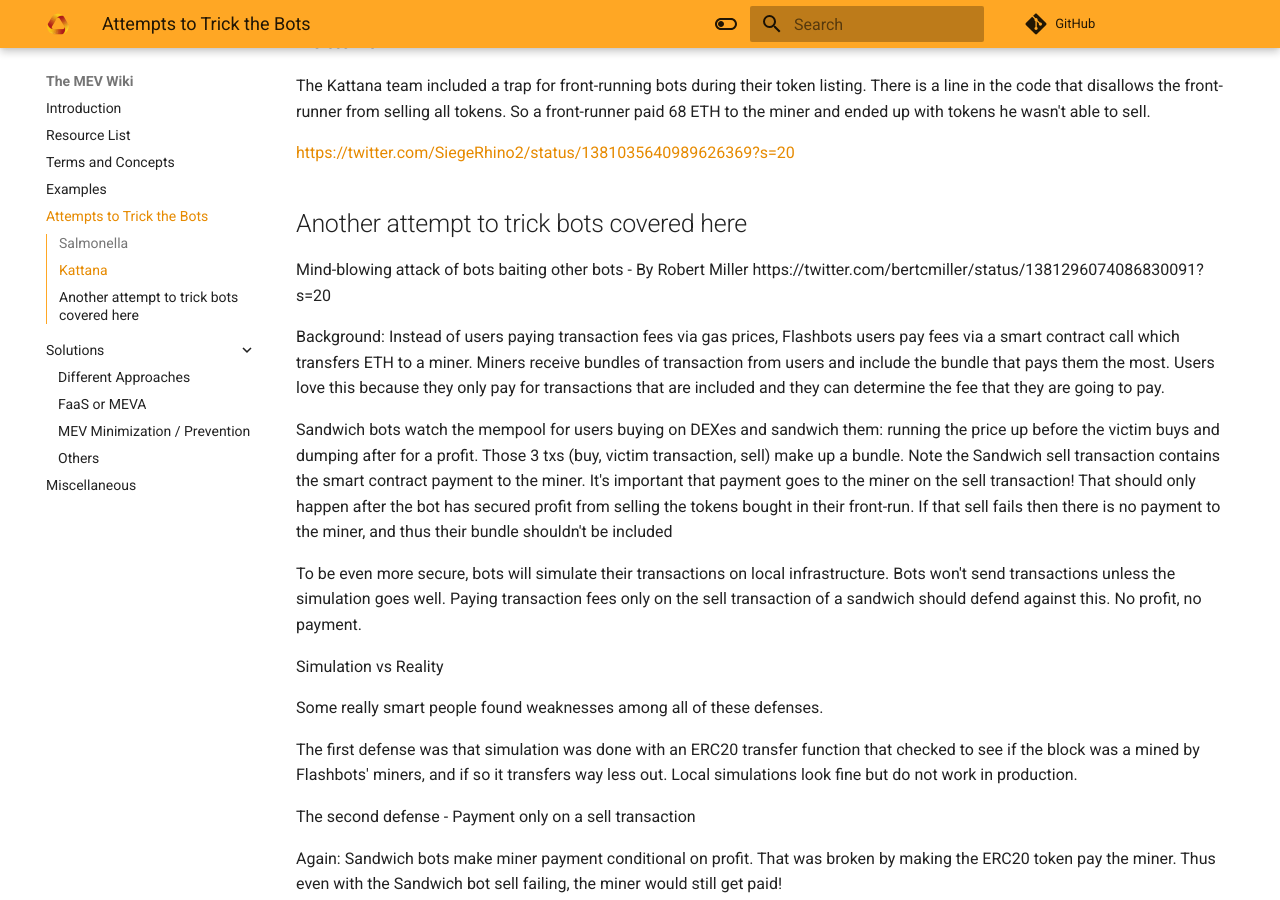
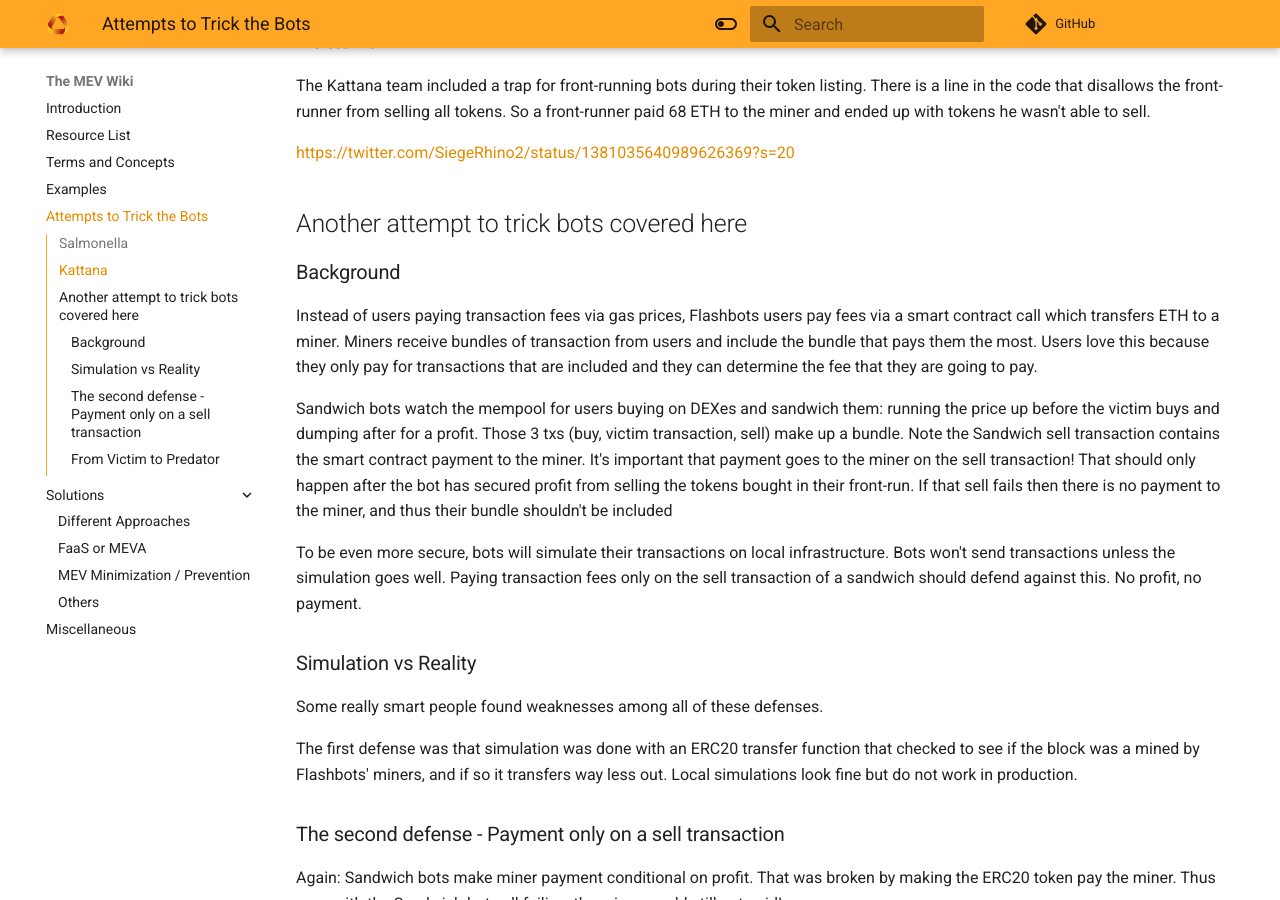
Before and after one commit to automata-network/docs, an MkDocs documentation site: the page built from docs/mev/trick-the-bots.md, in a window 1280 px wide and 900 px high, scrolled down 466 px. Built offline with MkDocs 1.6.1 and Material for MkDocs 9.7.7, drawn with Linux system fonts in a browser that asks for light colours; comment, search, counter and statistics services are not loaded.

Commit message:
update trick-the-bots

```diff
--- a/docs/mev/trick-the-bots.md
+++ b/docs/mev/trick-the-bots.md
@@ -14,28 +14,21 @@
 
 ## Another attempt to trick bots covered here
 
-Mind-blowing attack of bots baiting other bots - By Robert Miller https://twitter.com/bertcmiller/status/1381296074086830091?s=20
+### Background
 
-Background: Instead of users paying transaction fees via gas prices, Flashbots users pay fees via a smart contract call which transfers ETH to a miner. Miners receive bundles of transaction from users and include the bundle that pays them the most. Users love this because they only pay for transactions that are included and they can determine the fee that they are going to pay.
+Instead of users paying transaction fees via gas prices, Flashbots users pay fees via a smart contract call which transfers ETH to a miner. Miners receive bundles of transaction from users and include the bundle that pays them the most. Users love this because they only pay for transactions that are included and they can determine the fee that they are going to pay.
 
 Sandwich bots watch the mempool for users buying on DEXes and sandwich them: running the price up before the victim buys and dumping after for a profit. Those 3 txs (buy, victim transaction, sell) make up a bundle. Note the Sandwich sell transaction contains the smart contract payment to the miner. It's important that payment goes to the miner on the sell transaction! That should only happen after the bot has secured profit from selling the tokens bought in their front-run. If that sell fails then there is no payment to the miner, and thus their bundle shouldn't be included
 
 To be even more secure, bots will simulate their transactions on local infrastructure. Bots won't send transactions unless the simulation goes well. Paying transaction fees only on the sell transaction of a sandwich should defend against this. No profit, no payment.
 
-Simulation vs Reality
+### Simulation vs Reality
 
 Some really smart people found weaknesses among all of these defenses.
 
-
-
-
 The first defense was that simulation was done with an ERC20 transfer function that checked to see if the block was a mined by Flashbots' miners, and if so it transfers way less out. Local simulations look fine but do not work in production.
 
-
-
-The second defense - Payment only on a sell transaction
-
-
+### The second defense - Payment only on a sell transaction
 
 Again: Sandwich bots make miner payment conditional on profit. That was broken by making the ERC20 token pay the miner. Thus even with the Sandwich bot sell failing, the miner would still get paid!
 
@@ -43,9 +36,8 @@
 
 It is estimated that the first person to do this made about 100 ETH. You can see the poisoned ERC20 Uniswap transactions here: https://etherscan.io/token/0xe253a1f7d5818022661bfbd2cbe043b642b4eff9?a=0x01f8d5a4862d51d2cf0cf52ac900a4d60adaeee6
 
-From Victim to Predator
+### From Victim to Predator
 
 One of their victims was one the most successful Flashbots bot operators, and they immediately sprung into action. In a short period of time the victim turned into an apex predator. They launched a similar but slightly different ERC20 (YOLOchain), and ended up successfully baiting many more sandwichers. They made 300 ETH doing so!
 
-
 [https://twitter.com/bertcmiller/status/1381296074086830091?s=20](https://twitter.com/bertcmiller/status/1381296074086830091?s=20)
```
